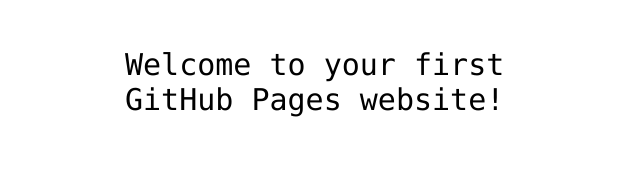
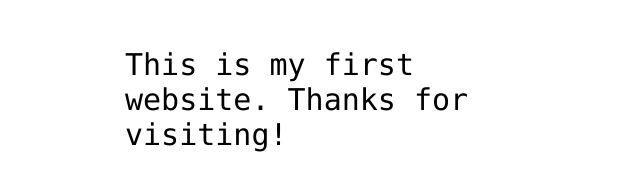
Before and after one commit to Ansh5461/Ansh5461.github.io, a plain HTML site: page index.html in a window 1280 px wide. Shown: the part 341-532 px from the top of the page, without its empty margins (315-955 px from the left). Drawn offline with Linux system fonts and the light colour scheme.

```diff
--- a/index.html
+++ b/index.html
@@ -12,7 +12,7 @@
 <img src="https://octodex.github.com/images/daftpunktocat-thomas.gif" id="octocat" alt="octocat-gif" />
 
 <!-- Change this code here by copy and pasting your template on line 15 -->
-<p>Welcome to your first GitHub Pages website!</p>
+<p>This is my first website. Thanks for visiting!</p>
 
 </body>
 </html>
```
